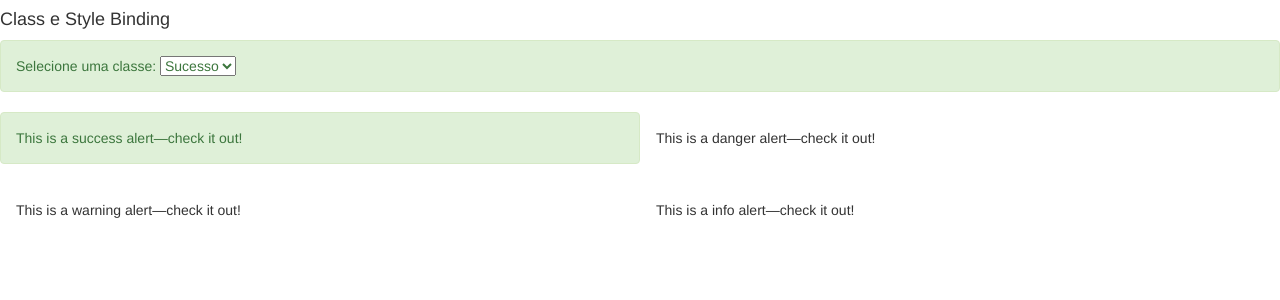
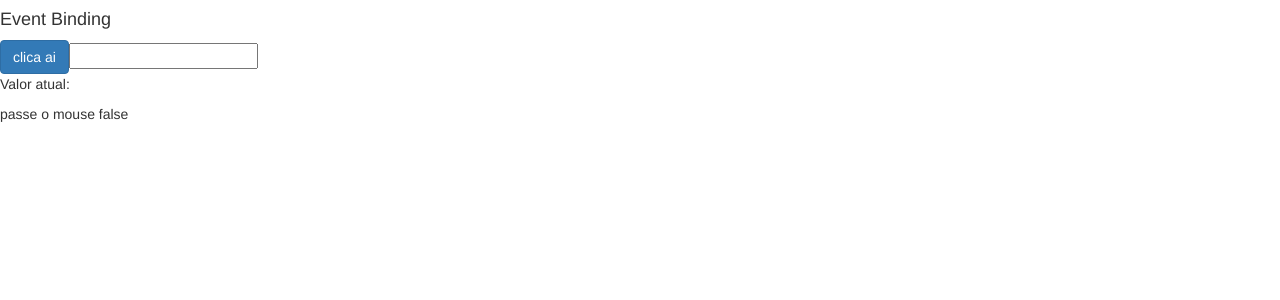
Before and after one commit to marcoafsantana/angular-class-project, an Angular app: page / in a window 1280 px wide. Shown: the top 300 px of the page. Built offline with nearby package versions, Linux system fonts and the light colour scheme.

Commit message:
event binding

```diff
--- a/src/app/data-binding/data-binding.component.css
+++ b/src/app/data-binding/data-binding.component.css
@@ -0,0 +1,5 @@
+.highlight{
+    background-color: black;
+    color:white;
+    font-weight: bold;
+}
--- a/src/app/data-binding/data-binding.component.html
+++ b/src/app/data-binding/data-binding.component.html
@@ -1,16 +1,18 @@
 <section>
-  <article>
-    <!-- <h4>Interpolation:</h4>
+  <!-- <article>
+    <h4>Interpolation:</h4>
     <p>{{ url }}</p>
     <img src="{{ imgUrl }}">
 
     <h4>Prperty Binding:</h4>
     <img [src]="imgUrl">
-     -->
+  </article>
+  -->
+  <!-- <article>
     <h4>Class e Style Binding</h4>
     <div class="alert col-md-12 {{meu_select.value}}" role="alert">
       Selecione uma classe:
-      <select #meu_select (change)="0"> <!--class binding-->
+      <select #meu_select (change)="0">
         <option value="alert-success">Sucesso</option>
         <option value="alert-danger">Danger</option>
         <option value="alert-warning">Warning</option>
@@ -38,5 +40,27 @@
         [style.display]=" meu_select.value == 'alert-danger' ? 'block': 'none' ">
         Esse texto só aparece em caso de erro.
     </div>
+  </article> -->
+  <article>
+    <h4>Event Binding</h4>
+    <div>
+      <button (click)="botaoClicado()"
+        class="btn btn-primary">
+        clica ai
+      </button>
+
+      <input type="text" #inputTarget
+        (keyup)="onKeyUp($event)"
+        (keyup.enter)="salvarValor(inputTarget.value)"
+        (blur)="salvarValor(inputTarget.value)"
+      />
+      <p>Valor atual: {{ valorAtual }}</p>
+
+      <span
+        (mouseover) = "onMouseOver()"
+        (mouseout) = "onMouseOut()"
+        [class.highlight] = "isMouseOver"
+      >passe o mouse {{isMouseOver}}</span>
+    </div>
   </article>
 </section>
--- a/src/app/data-binding/data-binding.component.ts
+++ b/src/app/data-binding/data-binding.component.ts
@@ -7,8 +7,32 @@ import { Component, OnInit } from '@angular/core';
 })
 export class DataBindingComponent implements OnInit {
 
-  url :string = 'google.com';
-  imgUrl: string = "https://images.pexels.com/photos/414612/pexels-photo-414612.jpeg?auto=compress&cs=tinysrgb&dpr=1&w=500";
+  // url :string = 'google.com';
+  // imgUrl: string = "https://images.pexels.com/photos/414612/pexels-photo-414612.jpeg?auto=compress&cs=tinysrgb&dpr=1&w=500";
+
+  valorAtual :string = '';
+  isMouseOver :boolean = false;
+
+  botaoClicado(){
+    alert('Clicou');
+  }
+
+  onKeyUp(event: KeyboardEvent){
+    console.log(event.key, (<HTMLInputElement>event.target).value);
+    this.valorAtual = (<HTMLInputElement>event.target).value;
+  }
+
+  salvarValor(value: String){
+    console.log('Salva:', value);
+  }
+
+  onMouseOver(){
+    this.isMouseOver = true;
+  }
+
+  onMouseOut(){
+    this.isMouseOver = false;
+  }
 
   constructor() { }
 
```
